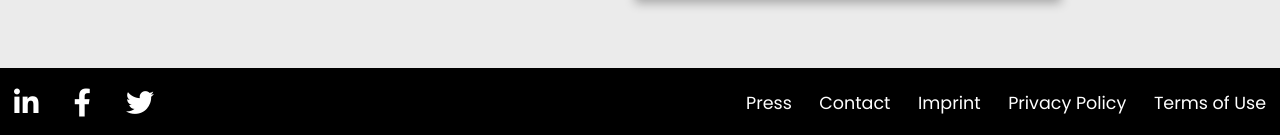
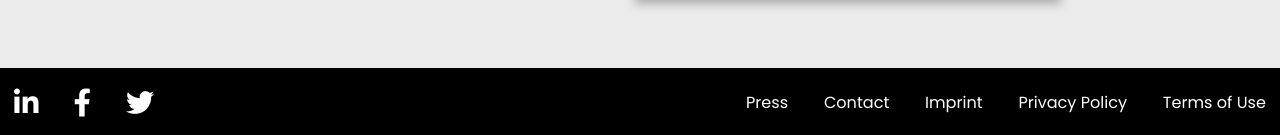
Before and after one commit to KredikShaw/test-site, a Jekyll site: the page built from contacts.html, in a window 1280 px wide. Shown: the part 1374-1509 px from the top of the page. Built offline with Jekyll 4.4.1, drawn with Linux system fonts in a browser that asks for light colours; some web fonts are replaced; an icon font too large for the unit is left out.

Commit message:
footer update

```diff
--- a/css/footer.css
+++ b/css/footer.css
@@ -41,5 +41,5 @@
 footer section.links ul li a{
     text-decoration: none;
     color:#ffffff;
-    font-size: 1.25rem;
+    font-size: 1.15rem;
 }
--- a/docs/css/footer.css
+++ b/docs/css/footer.css
@@ -41,5 +41,5 @@
 footer section.links ul li a{
     text-decoration: none;
     color:#ffffff;
-    font-size: 1.25rem;
+    font-size: 1.15rem;
 }
--- a/docs/feed.xml
+++ b/docs/feed.xml
@@ -1,4 +1,4 @@
-<?xml version="1.0" encoding="utf-8"?><feed xmlns="http://www.w3.org/2005/Atom" ><generator uri="https://jekyllrb.com/" version="3.8.6">Jekyll</generator><link href="http://localhost:4000/feed.xml" rel="self" type="application/atom+xml" /><link href="http://localhost:4000/" rel="alternate" type="text/html" /><updated>2019-08-10T23:45:26+03:00</updated><id>http://localhost:4000/feed.xml</id><title type="html">Test1</title><subtitle>Write an awesome description for your new site here. You can edit this line in _config.yml. It will appear in your document head meta (for Google search results) and in your feed.xml site description.</subtitle><entry><title type="html">Test title</title><link href="http://localhost:4000/blog/" rel="alternate" type="text/html" title="Test title" /><published>2019-07-27T12:51:16+03:00</published><updated>2019-07-27T12:51:16+03:00</updated><id>http://localhost:4000/welcome-to-jekyll</id><content type="html" xml:base="http://localhost:4000/blog/">&lt;p&gt;You’ll find this post in your &lt;code class=&quot;highlighter-rouge&quot;&gt;_posts&lt;/code&gt; directory. Go ahead and edit it and re-build the site to see your changes. You can rebuild the site in many different ways, but the most common way is to run &lt;code class=&quot;highlighter-rouge&quot;&gt;jekyll serve&lt;/code&gt;, which launches a web server and auto-regenerates your site when a file is updated.&lt;/p&gt;
+<?xml version="1.0" encoding="utf-8"?><feed xmlns="http://www.w3.org/2005/Atom" ><generator uri="https://jekyllrb.com/" version="3.8.6">Jekyll</generator><link href="http://localhost:4000/feed.xml" rel="self" type="application/atom+xml" /><link href="http://localhost:4000/" rel="alternate" type="text/html" /><updated>2019-08-10T23:49:50+03:00</updated><id>http://localhost:4000/feed.xml</id><title type="html">Test1</title><subtitle>Write an awesome description for your new site here. You can edit this line in _config.yml. It will appear in your document head meta (for Google search results) and in your feed.xml site description.</subtitle><entry><title type="html">Test title</title><link href="http://localhost:4000/blog/" rel="alternate" type="text/html" title="Test title" /><published>2019-07-27T12:51:16+03:00</published><updated>2019-07-27T12:51:16+03:00</updated><id>http://localhost:4000/welcome-to-jekyll</id><content type="html" xml:base="http://localhost:4000/blog/">&lt;p&gt;You’ll find this post in your &lt;code class=&quot;highlighter-rouge&quot;&gt;_posts&lt;/code&gt; directory. Go ahead and edit it and re-build the site to see your changes. You can rebuild the site in many different ways, but the most common way is to run &lt;code class=&quot;highlighter-rouge&quot;&gt;jekyll serve&lt;/code&gt;, which launches a web server and auto-regenerates your site when a file is updated.&lt;/p&gt;
 
 &lt;p&gt;To add new posts, simply add a file in the &lt;code class=&quot;highlighter-rouge&quot;&gt;_posts&lt;/code&gt; directory that follows the convention &lt;code class=&quot;highlighter-rouge&quot;&gt;YYYY-MM-DD-name-of-post.ext&lt;/code&gt; and includes the necessary front matter. Take a look at the source for this post to get an idea about how it works.&lt;/p&gt;
 
```
